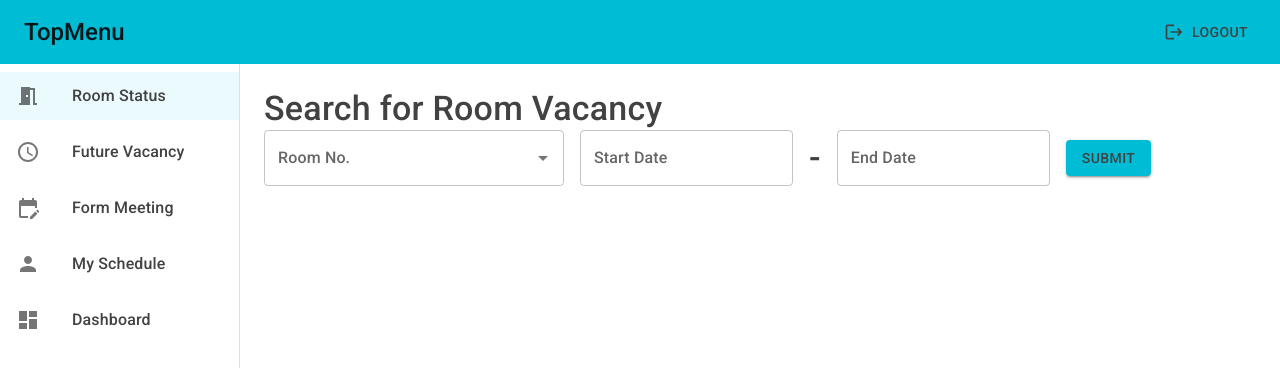
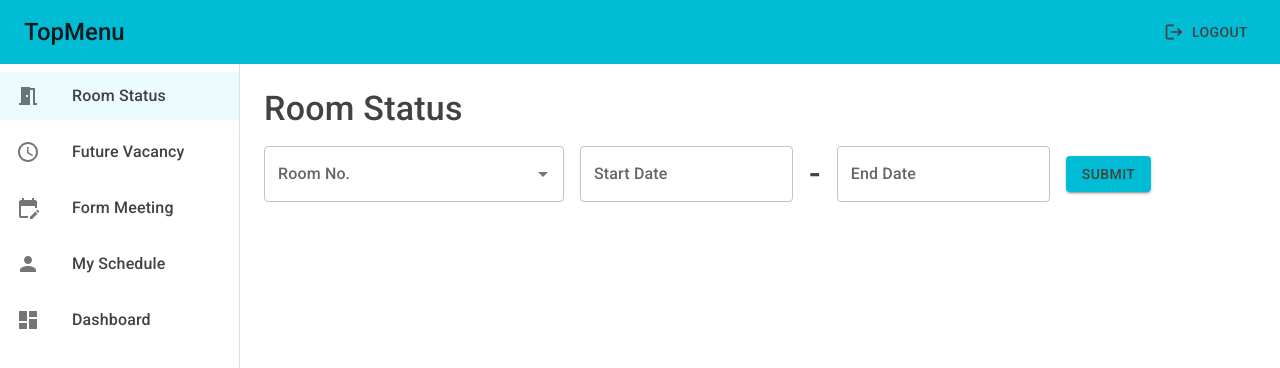
Before and after one commit to Joy-Honchan/conference-system, a React (Create React App) app: page /future_vacancy in a window 1280 px wide. Shown: the top 368 px of the page. Built offline with nearby package versions, Linux system fonts and the light colour scheme.

Commit message:
chore: change page title setting to config/route and sidebar

```diff
--- a/src/components/template/SideBar.tsx
+++ b/src/components/template/SideBar.tsx
@@ -9,6 +9,8 @@ import Toolbar from '@mui/material/Toolbar'
 import { IconSuspenseWrapper } from 'components/SuspenseWrapper'
 
 import RouteConfig from 'configs/route'
+import Box from '@mui/material/Box'
+import Typography from '@mui/material/Typography'
 
 //icon
 const MeetingRoomIcon = lazy(() => import('@mui/icons-material/MeetingRoom'))
@@ -16,11 +18,6 @@ const AccessTimeIcon = lazy(() => import('@mui/icons-material/AccessTime'))
 const EditCalendarIcon = lazy(() => import('@mui/icons-material/EditCalendar'))
 const PersonIcon = lazy(() => import('@mui/icons-material/Person'))
 const DashboardIcon = lazy(() => import('@mui/icons-material/Dashboard'))
-
-interface SideBarProps {
-  open: boolean
-  setClose: () => void
-}
 
 const ROUTE_ICON_MAPPING: Record<string, ReactNode> = {
   'Room Status': <MeetingRoomIcon />,
@@ -30,7 +27,7 @@ const ROUTE_ICON_MAPPING: Record<string, ReactNode> = {
   Dashboard: <DashboardIcon />
 }
 
-export default function SideBar({ open, setClose }: SideBarProps) {
+export default function SideBar({ children }: { children: ReactNode }) {
   const navigate = useNavigate()
   const [selectedId, setSelectedId] = useState(0)
 
@@ -41,6 +38,7 @@ export default function SideBar({ open, setClose }: SideBarProps) {
     }
   }
   return (
+    <>
       <Drawer
         variant="permanent"
         sx={{
@@ -68,12 +66,27 @@ export default function SideBar({ open, setClose }: SideBarProps) {
               onClick={() => handleListItemClick(index, route.path)}
             >
               <ListItemIcon>
-              <IconSuspenseWrapper component={ROUTE_ICON_MAPPING[route.name]} />
+                <IconSuspenseWrapper
+                  component={ROUTE_ICON_MAPPING[route.name]}
+                />
               </ListItemIcon>
               <ListItemText primary={route.name} />
             </ListItemButton>
           ))}
         </List>
       </Drawer>
+      <Box
+        component="main"
+        sx={{ p: 3, display: 'flex', flexDirection: 'column', flexGrow: 1 }}
+      >
+        <Toolbar />
+        {RouteConfig[selectedId].pageTitle ? (
+          <Typography variant="h4" sx={{ marginBottom: 2 }}>
+            {RouteConfig[selectedId].pageTitle}
+          </Typography>
+        ) : null}
+        {children}
+      </Box>
+    </>
   )
 }
--- a/src/components/template/index.tsx
+++ b/src/components/template/index.tsx
@@ -1,6 +1,6 @@
-import { useState, ReactNode } from 'react'
-import { Box, CssBaseline, Toolbar } from '@mui/material'
-import SideBar from './SideBar'
+import { ReactNode } from 'react'
+import { Box, CssBaseline } from '@mui/material'
+import SideBarContainer from './SideBar'
 import TopMenu from './TopMenu'
 
 export default function TemplatWithNavebar({
@@ -8,25 +8,11 @@ export default function TemplatWithNavebar({
 }: {
   children: ReactNode
 }) {
-  const [sidBarOpen, setSideBarOpen] = useState(false)
-  const handleMenuIconClick = () => {
-    setSideBarOpen(!sidBarOpen)
-  }
-  const handleSidebarClose = () => {
-    setSideBarOpen(false)
-  }
   return (
     <Box sx={{ display: 'flex', height: '100vh' }}>
       <CssBaseline />
       <TopMenu />
-      <SideBar open={sidBarOpen} setClose={handleSidebarClose} />
-      <Box
-        component="main"
-        sx={{ p: 3, display: 'flex', flexDirection: 'column', flexGrow: 1 }}
-      >
-        <Toolbar />
-        {children}
-      </Box>
+      <SideBarContainer>{children}</SideBarContainer>
     </Box>
   )
 }
--- a/src/configs/route.tsx
+++ b/src/configs/route.tsx
@@ -1,6 +1,5 @@
-import { ReactNode, lazy } from 'react'
-import { NonIndexRouteObject, Outlet } from 'react-router-dom'
-//父層 component 是 Outlet，才能使用 children
+import { lazy } from 'react'
+import { NonIndexRouteObject } from 'react-router-dom'
 import SuspenseWrapper from 'components/SuspenseWrapper'
 //Page
 const RoomStatus = lazy(() => import('pages/RoomStatus'))
@@ -13,27 +12,32 @@ const RouteConfig: RouteItem[] = [
   {
     path: '/',
     name: 'Room Status',
-    element: <SuspenseWrapper component={<RoomStatus />} />
+    element: <SuspenseWrapper component={<RoomStatus />} />,
+    pageTitle: 'Room Status'
   },
   {
     path: '/future_vacancy',
     name: 'Future Vacancy',
-    element: <SuspenseWrapper component={<FutureVacancy />} />
+    element: <SuspenseWrapper component={<FutureVacancy />} />,
+    pageTitle: 'Search for Room Vacancy'
   },
   {
     path: '/form_meeting',
     name: 'Form Meeting',
-    element: <SuspenseWrapper component={<FormMeeting />} />
+    element: <SuspenseWrapper component={<FormMeeting />} />,
+    pageTitle: 'Form Meeting'
   },
   {
     path: '/my_schedule',
     name: 'My Schedule',
-    element: <SuspenseWrapper component={<MySchedule />} />
+    element: <SuspenseWrapper component={<MySchedule />} />,
+    pageTitle: 'My Schedule'
   },
   {
     path: '/dashboard',
     name: 'Dashboard',
-    element: <SuspenseWrapper component={<Dashboard />} />
+    element: <SuspenseWrapper component={<Dashboard />} />,
+    pageTitle: 'Dashboard'
   }
 ]
 
@@ -41,4 +45,5 @@ export default RouteConfig
 
 export interface RouteItem extends NonIndexRouteObject {
   name: string
+  pageTitle?: string
 }
--- a/src/pages/FutureVacancy.tsx
+++ b/src/pages/FutureVacancy.tsx
@@ -1,4 +1,3 @@
-import { useState } from 'react'
 import {
   styled,
   Box,
@@ -25,8 +24,6 @@ export default function FutureVacancy() {
   })
   return (
     <StyleWrapper>
-      <Box>
-        <Typography variant="h4">Search for Room Vacancy</Typography>
       <form onSubmit={formik.handleSubmit}>
         <LocalizationProvider dateAdapter={AdapterDayjs}>
           <Stack spacing={2} direction="row" alignItems={'center'}>
@@ -48,7 +45,6 @@ export default function FutureVacancy() {
           </Stack>
         </LocalizationProvider>
       </form>
-      </Box>
     </StyleWrapper>
   )
 }
--- a/src/pages/RoomStatus.tsx
+++ b/src/pages/RoomStatus.tsx
@@ -1,10 +1,8 @@
 import Box from '@mui/material/Box'
-import Typography from '@mui/material/Typography'
 import RoomMap from 'images/RoomMap'
 export default function RoomStatus() {
   return (
     <Box>
-      <Typography variant="h4">Room Status</Typography>
       <RoomMap
         roomS1={'available'}
         roomS2={'available'}
```
Lines whose indentation alone changed are shown as unchanged.
